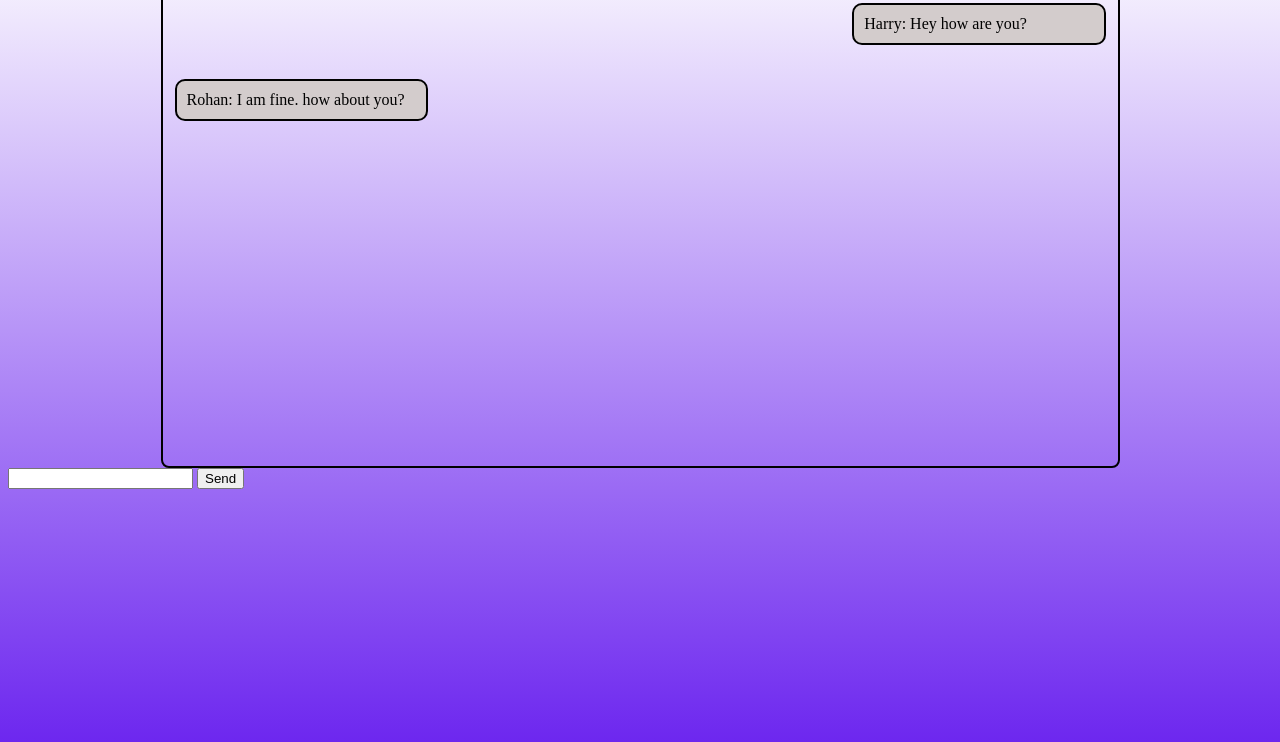
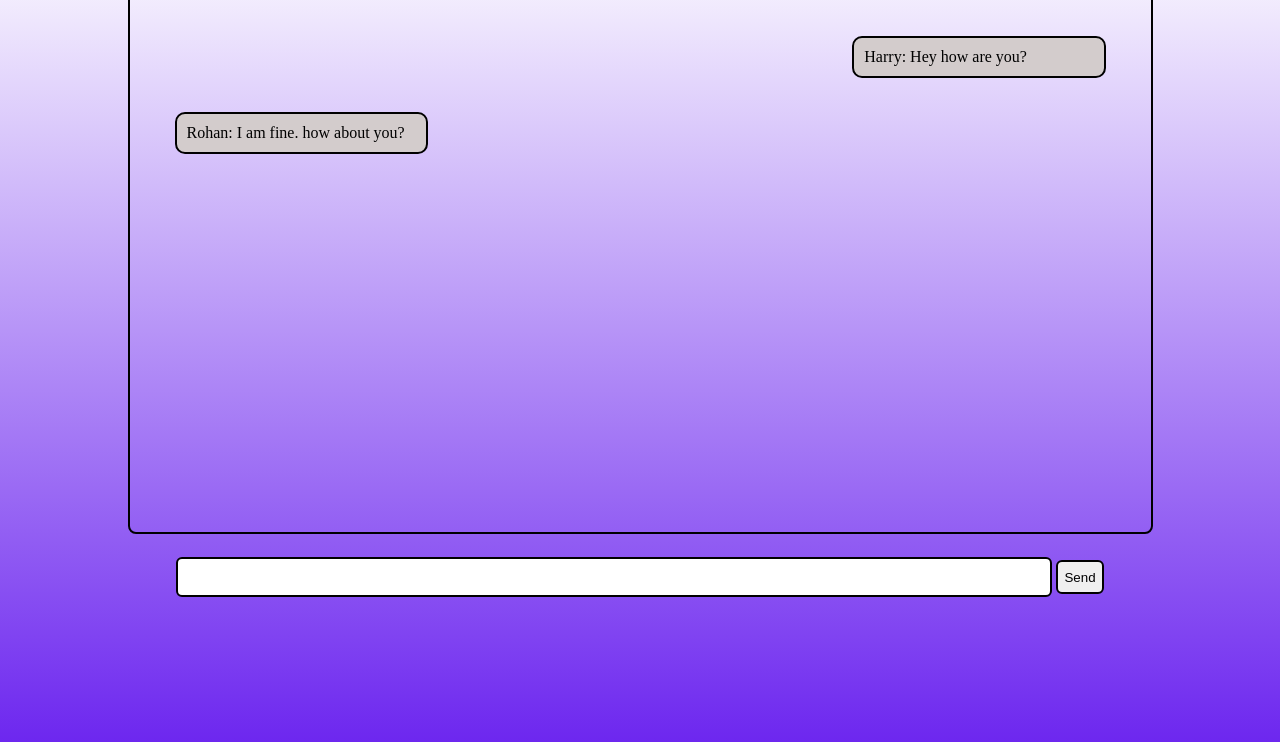
Before and after one commit to kwrdivyaraj100/01_socket_io_chat, a plain HTML site: page index.html in a window 1280 px wide. Shown: the part 74-816 px from the top of the page. Drawn offline with Linux system fonts and the light colour scheme.

Commit message:
modified contents in style.css file

```diff
--- a/css/style.css
+++ b/css/style.css
@@ -15,6 +15,9 @@ body{
     border-radius: 8px;
     margin: auto;
     height: 60vh;
+    padding: 33px;
+    overflow-y: auto;
+    margin-bottom: 23px;
 }
 .message{
     background-color: rgb(211, 204, 204);
@@ -33,3 +36,22 @@ body{
     float: right;
     clear:both;
 }
+#send-container{
+    display:block;
+    margin: auto;
+    text-align: center;
+    max-width: 1085px;
+    width: 100%;
+}
+#messageInp{
+    width: 80%;
+    border: 2px solid black;
+    border-radius: 6px;
+    height: 34px;
+}
+.btn{
+    cursor: pointer;
+    border: 2px solid black;
+    border-radius: 6px;
+    height: 34px;
+}
```
